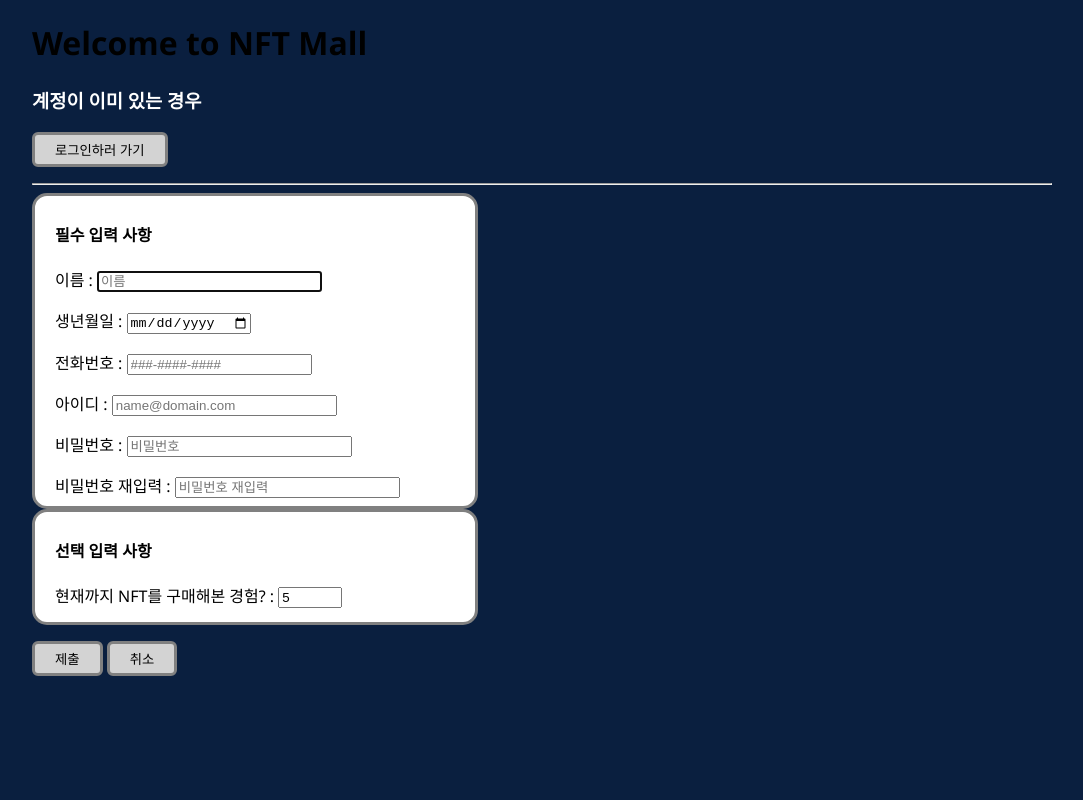
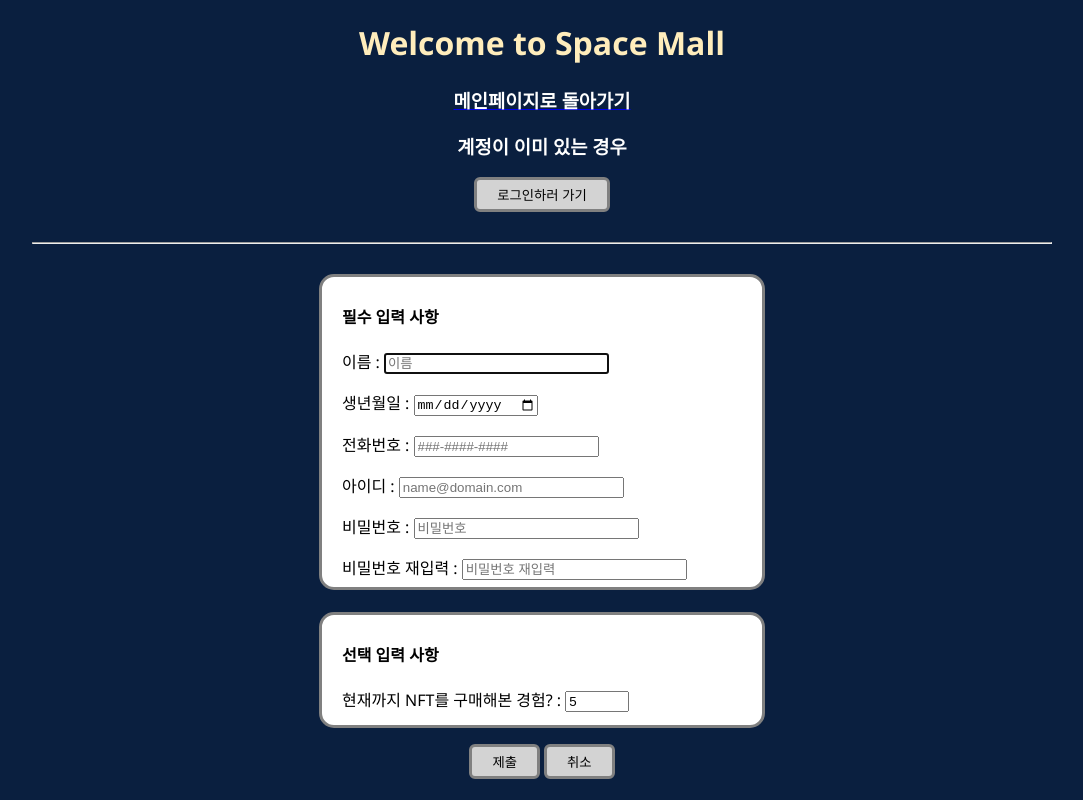
Before and after one commit to 2017155015/HomeworkRepository, a plain HTML site: page LAB3/signup.html in a window 1280 px wide. Shown: the whole page, without its empty margins (98-1181 px from the left). Drawn offline with Linux system fonts and the light colour scheme.

Commit message:
Update signup.html

```diff
--- a/LAB3/signup.html
+++ b/LAB3/signup.html
@@ -3,18 +3,19 @@
 <html>
     <head>
         <meta charset = "utf-8">
-        <title>계정 만들기</title>
+        <title>Signup Page</title>
         <link rel = "stylesheet" type = "text/css" href = "main.css">
     </head>
     <body>
-        <form><!--more than 5 inputs-->
-            <p>
-                <h1>Welcome to NFT Mall</h1>
-            </p>
-            <p>
-                <h3>계정이 이미 있는 경우</h3>
-                <a href="login.html"><input type = "button" class="gray-button" value = "로그인하러 가기" /></a><!--redirection to login.html-->
-            </p><hr>
+        <form class = "signup-page">
+            <h1>Welcome to Space Mall</h1>
+            <a href = "index.html"><h3>메인페이지로 돌아가기</h3></a>
+            <h3>계정이 이미 있는 경우</h3>
+            <a href="login.html"><input type = "button" class="gray-button" value = "로그인하러 가기" /></a><!--redirection to login.html-->
+            <br>
+            <br>
+            <hr>
+            <br>
             <div class = "required">
                 <h4>필수 입력 사항</h4>
                 <p>
@@ -49,6 +50,7 @@
                 </p>
             </div>
             <br>
+            <br>
             <div class = "option">
                 <h4>선택 입력 사항</h4>
                 <p>
```
